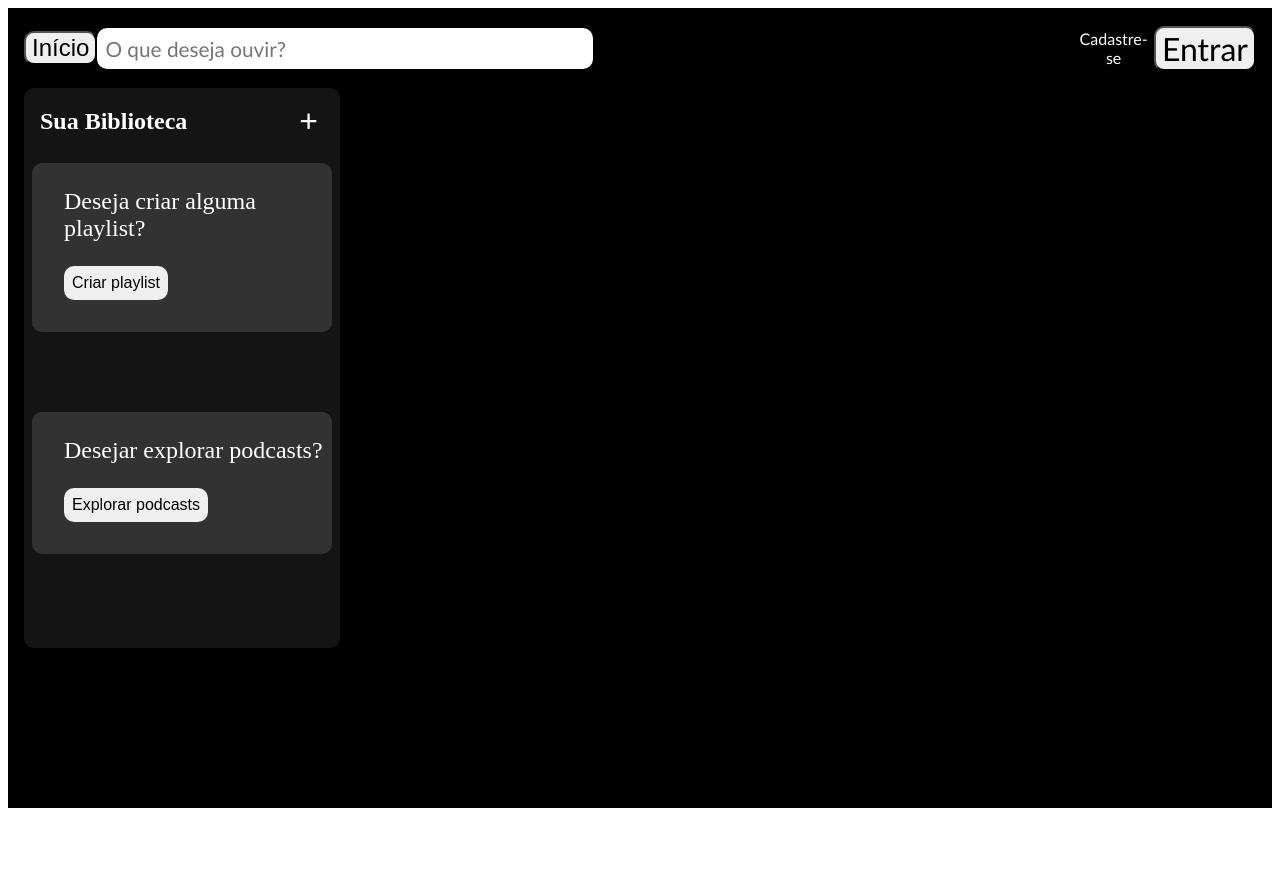
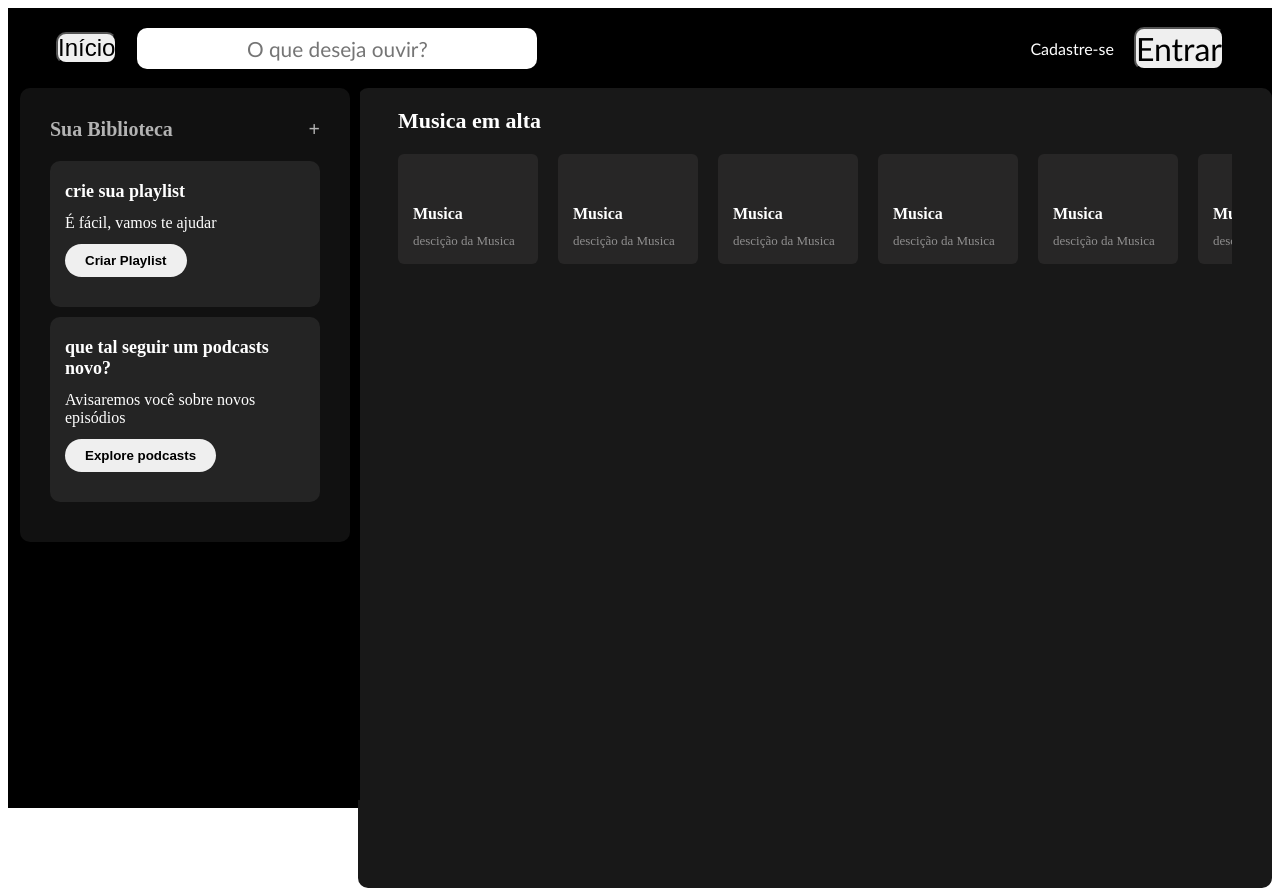
Before and after one commit to SamuelHansen1107/spotifei-frontend-senac, an Angular app: page / in a window 1280 px wide. Before the commit the page ends 816 px from the top, so only its background shows below. Built offline with nearby package versions, Linux system fonts and the light colour scheme.

Commit message:
modificaões na home html e css

```diff
--- a/src/app/components/home/home.component.css
+++ b/src/app/components/home/home.component.css
@@ -1,3 +1,9 @@
+*{
+    margin: 0;
+    padding: 0;
+    box-sizing: border-box;
+}
+
 .div-home
 {
     width: 100%; /* Ocupa toda a largura da tela */
@@ -6,18 +12,34 @@
 }
 header
 {
-    width: 100%;
-    height: 10vh;
-    background-color: rgb(0, 0, 0);
     display: flex; /* Utiliza Flexbox para layout */
     align-items: center; /* Alinha os itens verticalmente ao centro */
-    justify-content: space-between; /* Espaça os itens igualmente */
-
+    justify-content: center; /* Espaça os itens igualmente */
+    width: 100%;
+    height: 80px;
+    position: sticky;
+    top: 0;
+    background-color: rgb(0, 0, 0);
 }
-
+.div-container{
+    display: flex;
+    align-items: center;
+    justify-content: space-between;
+    width: 100%;
+    padding: 0 2rem;
+    max-width: 1600px;
+}
+.div-espaco{
+    display: flex;
+    align-items: center;
+    align-content: space-between;
+    gap: 20px;
+}
 /* =============== */
 .div-botao-inicio
 {
+    display: flex;
+    text-align: center;
     margin-left: 1rem; /* Espaçamento à esquerda */
 }
 .div-botao-inicio button
@@ -35,12 +57,13 @@
 /* =============== */
 .div-pesquisa input
 {
+    display: flex;
+    text-align: center;
     border-radius: 10px;
     font-family: 'Gill Sans', 'Gill Sans MT', Calibri, 'Trebuchet MS', sans-serif;
     border: none;
-    margin-right: 30rem;
     padding: 0.5rem;
-    width: 30rem;
+    width: 400px;
     font-size: 1.3rem;
 }
 /* =============== */
@@ -55,7 +78,7 @@
 .div-cadastro button
 {
     color: white;
-    background: rgb(0, 0, 0);
+    background-color: #000000;
 }
 .div-cadastro button:hover
 {
@@ -80,80 +103,126 @@
 /* =============== */
 .div-sidebar
 {
-    color: white;
-    width: 25%;
-    margin-left: 1rem;
-    background-color: rgb(20, 20, 20);
-    height: 70vh;
+    width: 350px;
+    background-color: #000000;
+    top: 78px;
+    left: 10px;
+    bottom: 0;
+    position: fixed;
+    padding: 10px;
+}
+.div-sidebar-nav{
+    background-color: #111111;
+    border-radius: 10px;
+    padding: 20px 10px;
+}
+/* =============== */
+.div-sidebar-nav ul{
+    list-style: none;
+}
+.div-sidebar-nav ul li{
+    padding: 10px 20px;
+}
+.div-sidebar-nav ul li a:hover{
+    color: #fff;
+}
+.div-sidebar-nav ul li a{
+    text-decoration: none;
+    color: #b3b3b3;
+    font-size: 20px;
+    font-weight: 600;
+}
+.library::after{
+    content: '+';
+    float: right;
+    text-align: center;
+    border-radius: 50%;
+    font-size: 20px;
+}
+.criar-playlist{
+    background:#242424;
+    padding: 20px 15px;
+    border-radius: 10px;
+    margin-bottom: 10px;
+}
+
+.criar-playlist h4{
+    color:#fff;
+    font-size: 18px;
+}
+.criar-playlist p{
+    color:#fff;
+    font-size: 16px;
+    margin: 12px 0;
+}
+.criar-playlist button{
+    padding: 9px 20px;
+    border: 0;
+    outline: 0;
+    border-radius: 20px;
+    font-weight: 600;
+    margin-bottom: 10px;
+}
+.criar-playlist button:hover{
+    color:#ebeaea;
+}
+main{
+    margin-left: 350px;
+    background: #181818;
+    height: 100vh;
     border-radius: 10px;
 }
-/* =============== */
-.div-sua-biblioteca
-{
-    margin-left: 1rem;
+.spotify-playlist{
+    padding:20px 40px;
+}
+.spotify-playlist h2{
+    color: #fff;
+    font-size: 22px;
+    margin-bottom: 20px;
+}
+.spotify-playlist .card{
     display: flex;
-    justify-content: space-between; /* Espaça os itens igualmente */
-    align-items: center; /* Alinha os itens verticalmente ao centro */
+    gap: 20px;
+    overflow: hidden;
 }
-.div-botao-criar-playlist-pasta
-{
-    background: none;  /* sem fundo */
-    border: none;      /* sem borda */
-    font-size: 2rem; /* deixa o + maior */
+.spotify-playlist .card .item{
+    width: 160px;
+    min-width: 140px;
+    background-color: #272626;
     cursor: pointer;
-    color: white;
-    margin-right: 1rem;
+    border-radius: 6px;
+    padding: 15px;
 }
-.div-botao-criar-playlist-pasta:hover
-{
-    transform: scale(1.2);
+.spotify-playlist .card .item:hover{
+    background-color: rgb(51, 51, 51);
 }
-/* =============== */
-.div-playlist
-{
-    background-color: rgb(50,50,50);
-    padding-inline-start: 2rem;
-    padding-top: 1px;
-    padding-bottom: 2rem;
-    border-radius: 10px;
-    margin: 0.5rem;
-    margin-bottom: 5rem;
-    font-size: 1.5rem;
+.spotify-playlist .card .item img{
+    width: 100%;
+    border-radius: 6px;
+    margin-bottom: 10px;
 }
-.div-botao-playlist
-{
-    border: none;      /* sem borda */
-    font-size: 1rem; /* deixa o botao maior */
-    cursor: pointer;
-    border-radius: 10px;
-    padding: 0.5rem;
+.spotify-playlist .item h4{
+    color: #fff;
 }
-.div-botao-playlist:hover
-{
-    background-color: rgba(255, 0, 157, 0.664);
-    transform: scale(1.2);
+.spotify-playlist .item p{
+    color: #8f8e8e;
+    font-size: 13px;
+    margin-top: 10px;
 }
-/* =============== */
-.div-podcasts
-{
-    background-color: rgb(50,50,50);
-    padding-inline-start: 2rem;
-    padding-top: 1px;
-    padding-bottom: 2rem;
-    border-radius: 10px;
-    margin: 0.5rem;
-    font-size: 1.5rem;
+.spotify-playlist .item p:hover{
+    text-decoration: underline;
 }
-.div-botao-podcasts
-{
-    border: none;
-    font-size: 1rem;
-    cursor: pointer;
-    border-radius: 10px;
-    padding: 0.5rem;
+.spotify-playlist .play-btn span{
+    position: relative;
+    background-color: #1db954;
+    border-radius: 50%;
+    padding: 10px;
+    right: 8px;
+    top: -40;
+    opacity: 0;
+    transform: 0.3s ease all;
 }
-.div-botao-podcasts:hover
-{
-    background-color: rgba(255, 0, 157, 0.664);
-    transform: scale(1.2);
+.spotify-playlist .item:hover .play-btn span{
+    opacity: 1;
+    transform: translateY(-20px);
 }
--- a/src/app/components/home/home.component.html
+++ b/src/app/components/home/home.component.html
@@ -1,5 +1,7 @@
 <div class="div-home">
     <header>
+        <div class="div-container">
+            <div class="div-espaco">
                 <div class="div-botao-inicio">
                     <button class="div-inicio">Início</button>
                 </div>
@@ -7,6 +9,8 @@
                 <div class="div-pesquisa">
                     <input type="text" placeholder="O que deseja ouvir?">
                 </div>
+            </div>
+            <div class="div-espaco">
 
                 <div class="div-cadastro">
                     <button class="div-cadastro">Cadastre-se</button>
@@ -15,20 +19,82 @@
                 <div class="div-botao-entrar">
                     <button class="div-entrar">Entrar</button>
                 </div>
+            </div>
+        </div>
     </header>
 
     <aside class="div-sidebar">
-        <div class="div-sua-biblioteca">
-            <h2>Sua Biblioteca</h2>
-            <button class="div-botao-criar-playlist-pasta">+</button>
+        <div class="div-sidebar-nav">
+            <ul>
+                <li><a href="">
+                    <span class="library">Sua Biblioteca</span>
+                </a>
+                </li>
+                <li>
+                    <div class="sidebar-scroll">
+                        <div class="criar-playlist">
+                            <h4>crie sua playlist</h4>
+                            <p>É fácil, vamos te ajudar</p>
+                            <button>Criar Playlist</button>
                         </div>
-        <div class="div-playlist">
-            <p>Deseja criar alguma playlist?</p>
-            <button class="div-botao-playlist">Criar playlist</button>
+                        <div class="criar-playlist">
+                            <h4>que tal seguir um podcasts novo?</h4>
+                            <p>Avisaremos você sobre novos episódios</p>
+                            <button>Explore podcasts</button>
                         </div>
-        <div class="div-podcasts">
-            <p>Desejar explorar podcasts?</p>
-            <button class="div-botao-podcasts">Explorar podcasts</button>
+                    </div>
+                </li>
+            </ul>
         </div>
     </aside>
+    <main>
+        <div class="spotify-playlist">
+            <h2>Musica em alta</h2>
+            <div class="card">
+                <div class="item">
+                    <img src="" alt=""> <!--colocar capa da musica-->
+                    <div class="play-btn">
+                        <span>></span> <!--colocar ico de play-->
                     </div>
+                    <h4>Musica</h4>
+                    <p>descição da Musica</p>
+                </div><div class="item">
+                    <img src="" alt="">
+                    <div class="play-btn">
+                        <span>></span>
+                    </div>
+                    <h4>Musica</h4>
+                    <p>descição da Musica</p>
+                </div><div class="item">
+                    <img src="" alt="">
+                    <div class="play-btn">
+                        <span>></span>
+                    </div>
+                    <h4>Musica</h4>
+                    <p>descição da Musica</p>
+                </div><div class="item">
+                    <img src="" alt="">
+                    <div class="play-btn">
+                        <span>></span>
+                    </div>
+                    <h4>Musica</h4>
+                    <p>descição da Musica</p>
+                </div><div class="item">
+                    <img src="" alt="">
+                    <div class="play-btn">
+                        <span>></span>
+                    </div>
+                    <h4>Musica</h4>
+                    <p>descição da Musica</p>
+                </div><div class="item">
+                    <img src="" alt="">
+                    <div class="play-btn">
+                        <span>></span>
+                    </div>
+                    <h4>Musica</h4>
+                    <p>descição da Musica</p>
+                </div>
+            </div>
+        </div>
+    </main>
+</div>
```
Also changed, not shown: 1 other file (tests, documents, lock files or other folders). Lines whose indentation alone changed are shown as unchanged.
